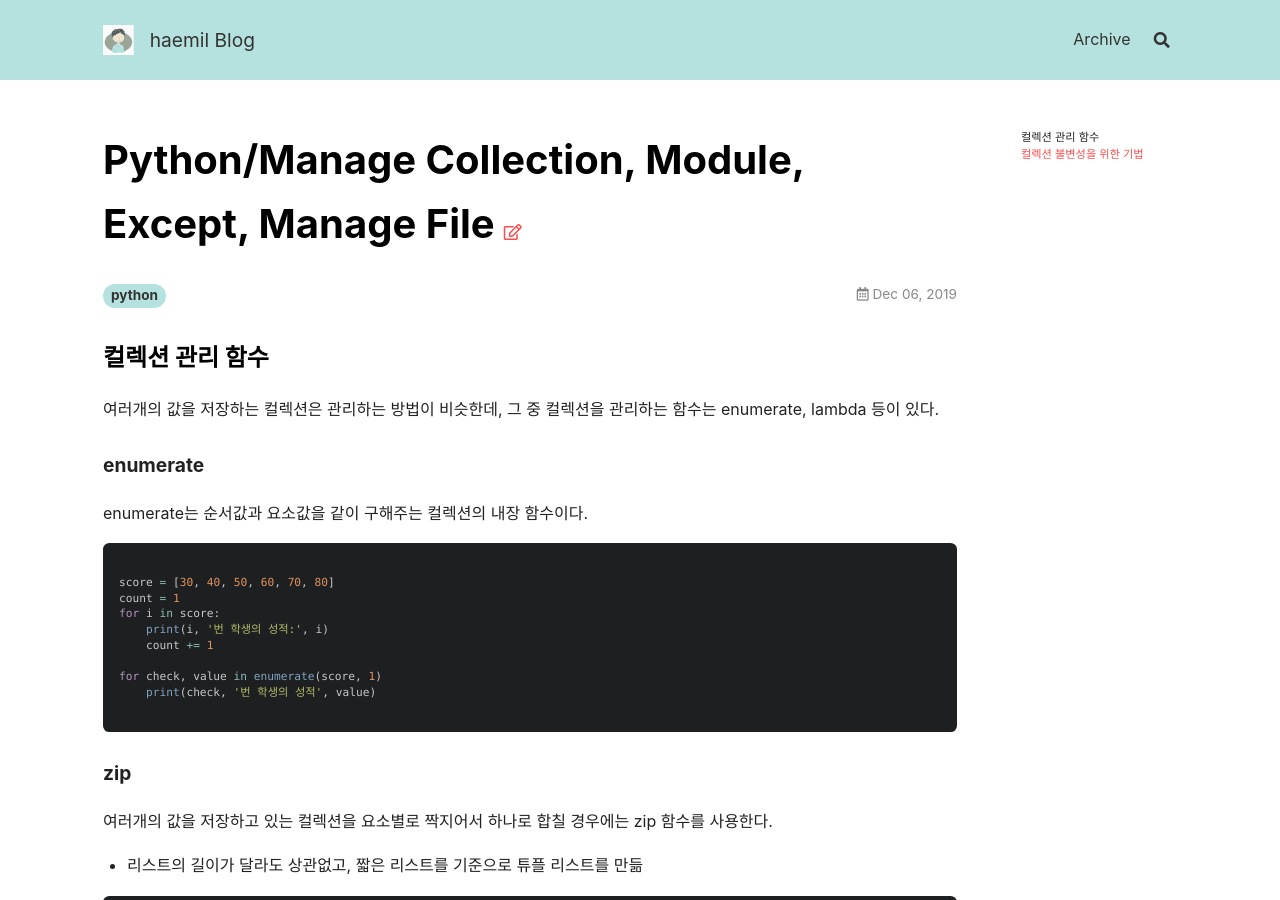
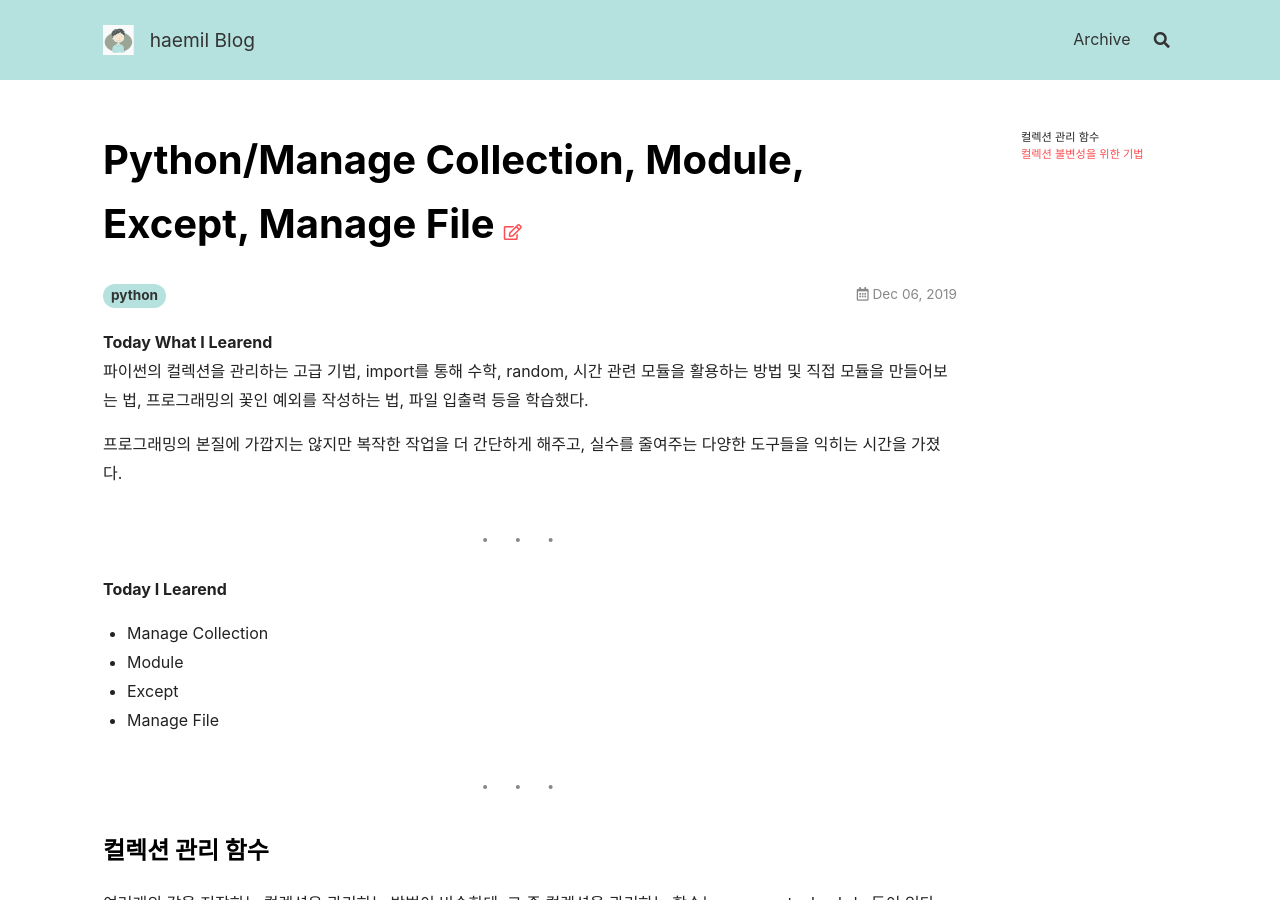
Before and after one commit to mchaemil/mchaemil.github.io, a Jekyll site: the page built from _posts/2019-12-06-python-collection-module-except-file.md, in a window 1280 px wide and 900 px high. Built offline with Jekyll 4.4.1, drawn with Linux system fonts in a browser that asks for light colours; nearby versions of some CDN libraries.

Commit message:
update post

```diff
--- a/_posts/2019-12-06-python-collection-module-except-file.md
+++ b/_posts/2019-12-06-python-collection-module-except-file.md
@@ -3,7 +3,24 @@ layout: article
 title: Python/Manage Collection, Module, Except, Manage File
 mathjax: true
 tags: python
+
 ---
+
+**Today What I Learend**
+파이썬의 컬렉션을 관리하는 고급 기법, import를 통해 수학, random, 시간 관련 모듈을 활용하는 방법 및 직접 모듈을 만들어보는 법,
+프로그래밍의 꽃인 예외를 작성하는 법, 파일 입출력 등을 학습했다.
+
+프로그래밍의 본질에 가깝지는 않지만 복작한 작업을 더 간단하게 해주고, 실수를 줄여주는 다양한 도구들을 익히는 시간을 가졌다.
+
+---
+**Today I Learend**
+- Manage Collection
+- Module
+- Except
+- Manage File
+
+---
+
 
 ### 컬렉션 관리 함수
 
```
